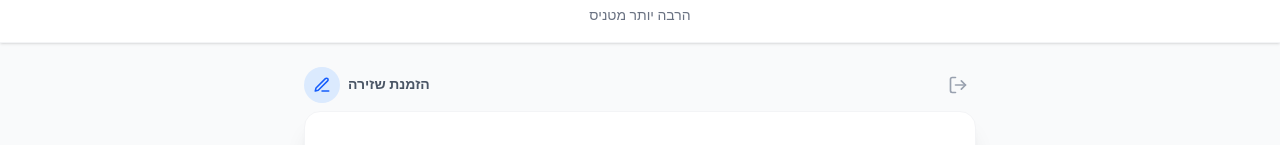
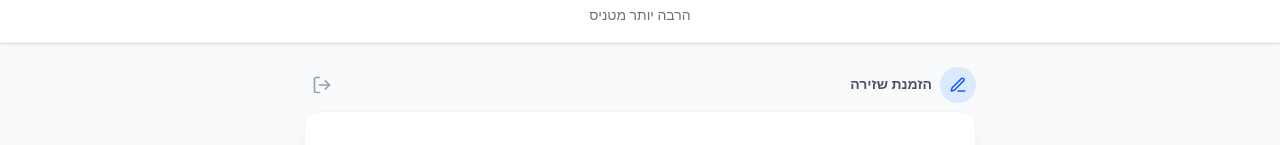
Before and after one commit to roykeek/racquet-stringing, a Next.js app: page /booking in a window 1280 px wide. Shown: the part 146-291 px from the top of the page. Built offline with nearby package versions, Linux system fonts and the light colour scheme; no server answers; the database is empty.

Commit message:
ui: swap booking page header - icon left, logout right

```diff
--- a/src/app/booking/page.tsx
+++ b/src/app/booking/page.tsx
@@ -9,15 +9,7 @@ export default async function BookingPage() {
     return (
         <div className="w-full flex flex-col items-center pt-4 pb-16 px-4 sm:px-6 lg:px-8">
             <div className="max-w-2xl w-full mb-2 flex justify-between items-center">
-                <Link
-                    href="/"
-                    className="flex p-2 text-gray-400 hover:text-red-500 hover:bg-red-50 rounded-full transition"
-                    title="יציאה"
-                >
-                    <LogOut size={20} />
-                </Link>
                 <div className="flex items-center gap-2 text-blue-600">
-                    <span className="text-sm font-semibold text-gray-600">הזמנת שזירה</span>
                     <div className="w-9 h-9 bg-blue-100 rounded-full flex items-center justify-center">
                         <svg
                             xmlns="http://www.w3.org/2000/svg"
@@ -33,7 +25,15 @@ export default async function BookingPage() {
                             <path d="M12 20h9M16.5 3.5a2.121 2.121 0 0 1 3 3L7 19l-4 1 1-4L16.5 3.5z" />
                         </svg>
                     </div>
+                    <span className="text-sm font-semibold text-gray-600">הזמנת שזירה</span>
                 </div>
+                <Link
+                    href="/"
+                    className="flex p-2 text-gray-400 hover:text-red-500 hover:bg-red-50 rounded-full transition"
+                    title="יציאה"
+                >
+                    <LogOut size={20} />
+                </Link>
             </div>
 
             <div className="max-w-2xl w-full space-y-8 bg-white p-8 rounded-2xl shadow-xl border border-gray-100">
```
